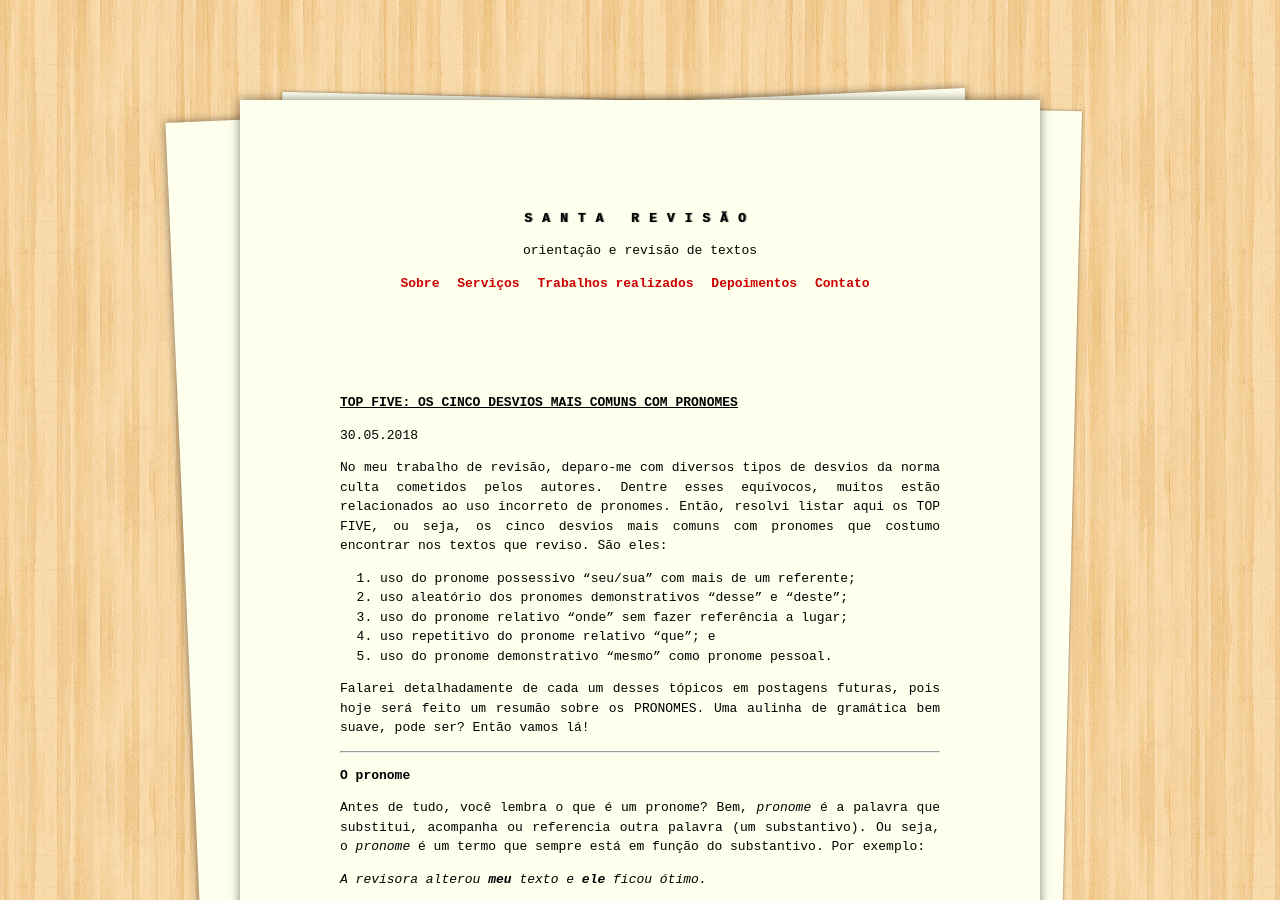
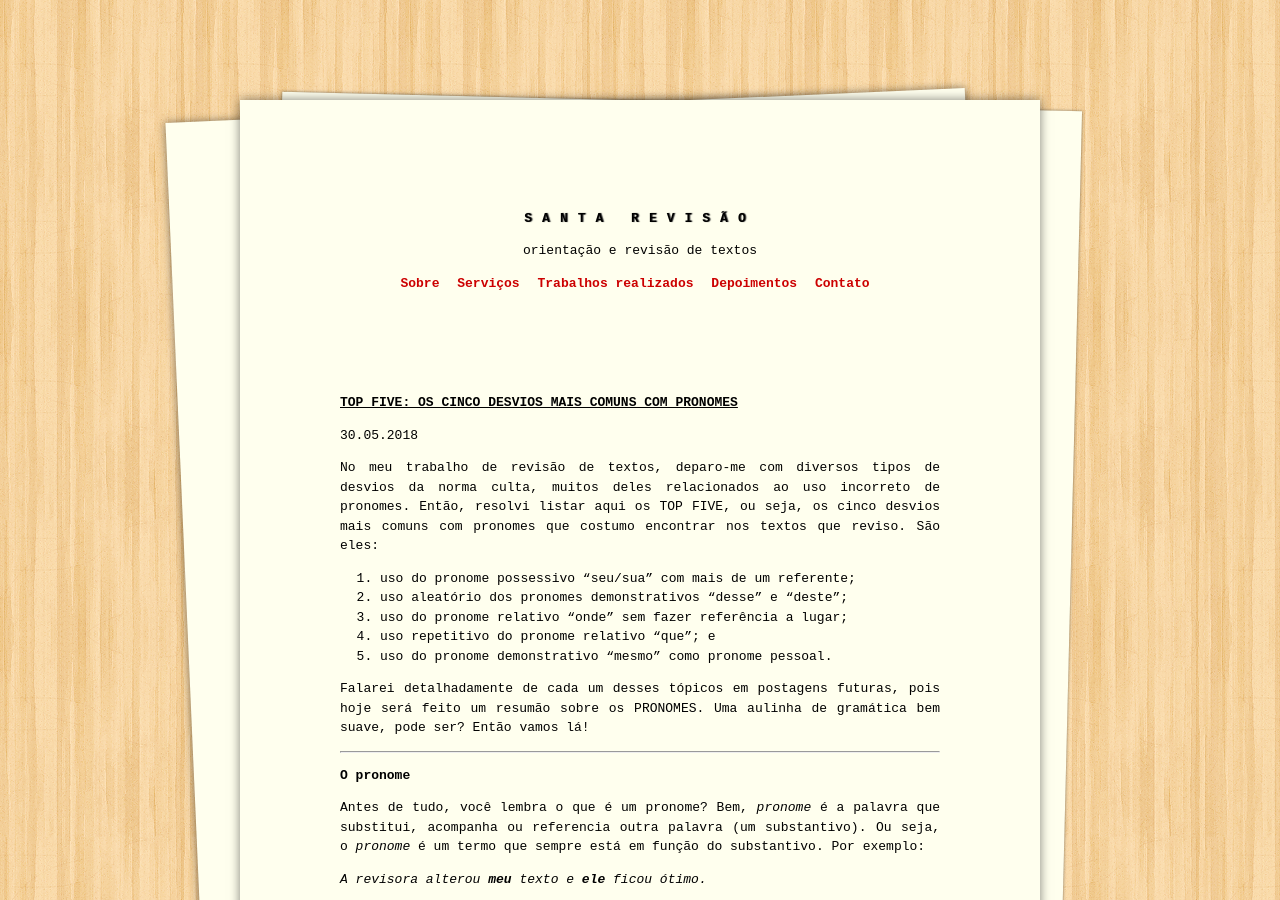
Before and after one commit to raqueldiniz/site, a Jekyll site: the page built from _posts/2018-05-30-top-five-os-cinco-desvios-mais-comuns-com-pronomes.md, in a window 1280 px wide and 900 px high. Built offline with Jekyll 4.4.1, drawn with Linux system fonts in a browser that asks for light colours.

Commit message:
Update 2018-05-30-top-five-os-cinco-desvios-mais-comuns-com-pronomes.md

```diff
--- a/_posts/2018-05-30-top-five-os-cinco-desvios-mais-comuns-com-pronomes.md
+++ b/_posts/2018-05-30-top-five-os-cinco-desvios-mais-comuns-com-pronomes.md
@@ -4,7 +4,7 @@ title: "Top Five: os cinco desvios mais comuns com pronomes"
 date: 2018-05-30 08:00:00
 ---
 
-No meu trabalho de revisão, deparo-me com diversos tipos de desvios da norma culta cometidos pelos autores. Dentre esses equívocos, muitos estão relacionados ao uso incorreto de pronomes. Então, resolvi listar aqui os TOP FIVE, ou seja, os cinco desvios mais comuns com pronomes que costumo encontrar nos textos que reviso. São eles:
+No meu trabalho de revisão de textos, deparo-me com diversos tipos de desvios da norma culta, muitos deles relacionados ao uso incorreto de pronomes. Então, resolvi listar aqui os TOP FIVE, ou seja, os cinco desvios mais comuns com pronomes que costumo encontrar nos textos que reviso. São eles:
 
 1. uso do pronome possessivo “seu/sua” com mais de um referente;
 2. uso aleatório dos pronomes demonstrativos “desse” e “deste”;
```
